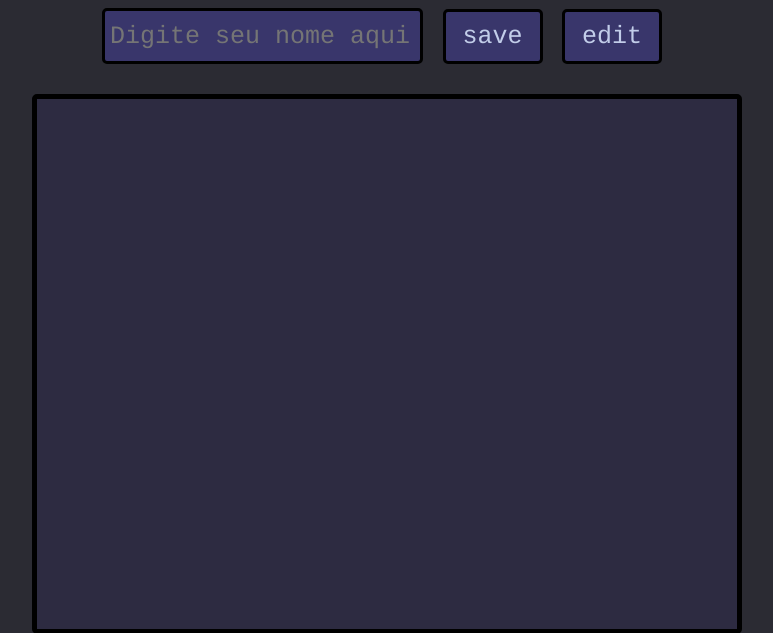
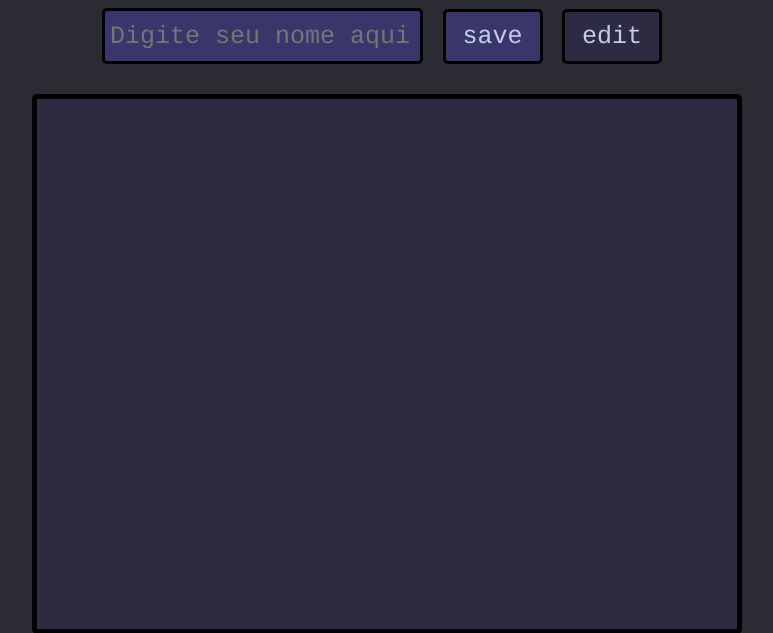
Before and after one commit to fjoao9744/python-multi-plataform-chat-app, a Flask app: page / in a window 1280 px wide. Shown: the top 633 px of the page, without its empty margins (253-1026 px from the left). Run offline with Flask 3, Linux system fonts and the light colour scheme.

Commit message:
update prototype03 web

```diff
--- a/web/prototypes/prototype03/main.py
+++ b/web/prototypes/prototype03/main.py
@@ -15,7 +15,7 @@ def homepage():
             is_name = True
 
         if action == "edit":
-            pass
+            is_name = False
 
     return render_template("main.html", messages = messages.data, NOME = name, IS_NAME=is_name)
 
--- a/web/prototypes/prototype03/static/style.css
+++ b/web/prototypes/prototype03/static/style.css
@@ -23,6 +23,7 @@ input {
 }
 
 button {
+    cursor: pointer;
     font-size: 25px;
     width: 100px;
     height: 55px;
--- a/web/prototypes/prototype03/templates/main.html
+++ b/web/prototypes/prototype03/templates/main.html
@@ -15,18 +15,28 @@
             <input type="text" name="name" id="name"
             {% if IS_NAME %}
                 placeholder="{{ NOME }}"
+                style="background-color: #2C2B41;"
+
                 disabled
             {% else %}
                 placeholder="Digite seu nome aqui"
                 required
             {% endif %}
             >
-            <button type="submit" name="action" value="save"
+            <button type="submit" name="action" value="save" id="save"
             {% if IS_NAME %}
+                style="cursor: default;background-color: #2C2B41;"
                 disabled
             {% endif %}
             >save</button>
-            <button type="submit" name="action" value="edit">edit</button>
+            <button type="submit" name="action" value="edit" id="edit"
+            {% if not IS_NAME %}
+                style="cursor: default;background-color: #2C2B41;"
+                disabled
+
+            {% endif %}
+
+            >edit</button>
         </form>
     </div>
 
```
